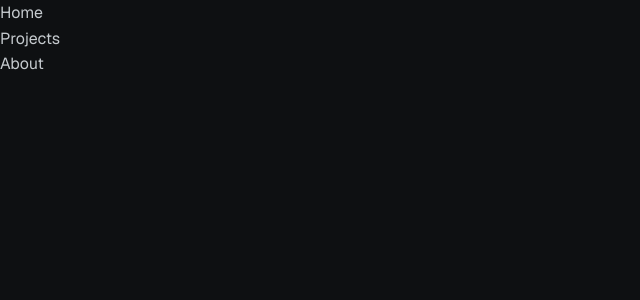
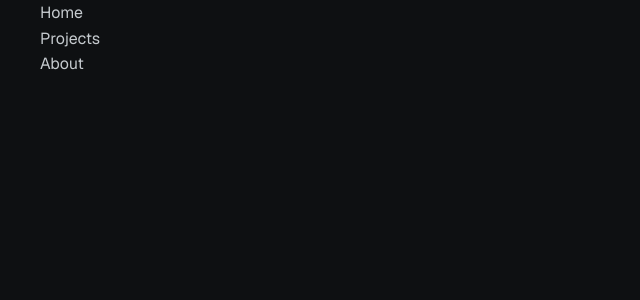
Before and after one commit to BrunoArn/WEB-portfolio, a Next.js app: page /en in a window 1280 px wide. Shown: the top 300 px of the page, without its empty margins (0-640 px from the left). Built offline with nearby package versions, Linux system fonts and the light colour scheme.

Commit message:
refactor(layout): apply shared container to home

```diff
--- a/src/app/[lang]/page.tsx
+++ b/src/app/[lang]/page.tsx
@@ -1,5 +1,6 @@
 import { notFound } from "next/navigation";
 
+import { Container } from "@/components/layout/Container";
 import { getDictionary } from "@/i18n/get-dictionary";
 import { isLocale } from "@/i18n/config";
 
@@ -18,9 +19,11 @@ export default async function Home({
 
   return (
     <main>
-      <p>{dictionary.navigation.home}</p>
-      <p>{dictionary.navigation.projects}</p>
-      <p>{dictionary.navigation.about}</p>
+      <Container>
+        <p>{dictionary.navigation.home}</p>
+        <p>{dictionary.navigation.projects}</p>
+        <p>{dictionary.navigation.about}</p>
+      </Container>
     </main>
   );
 }
```
